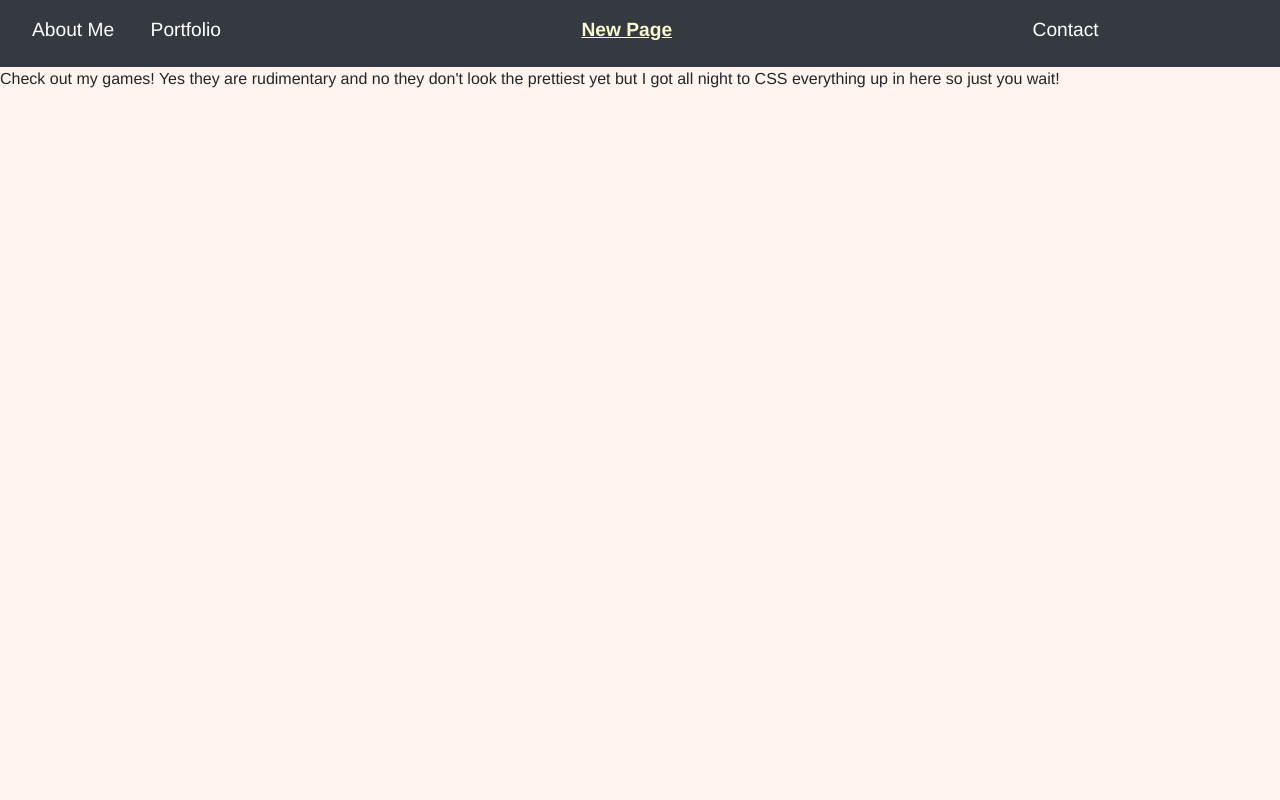
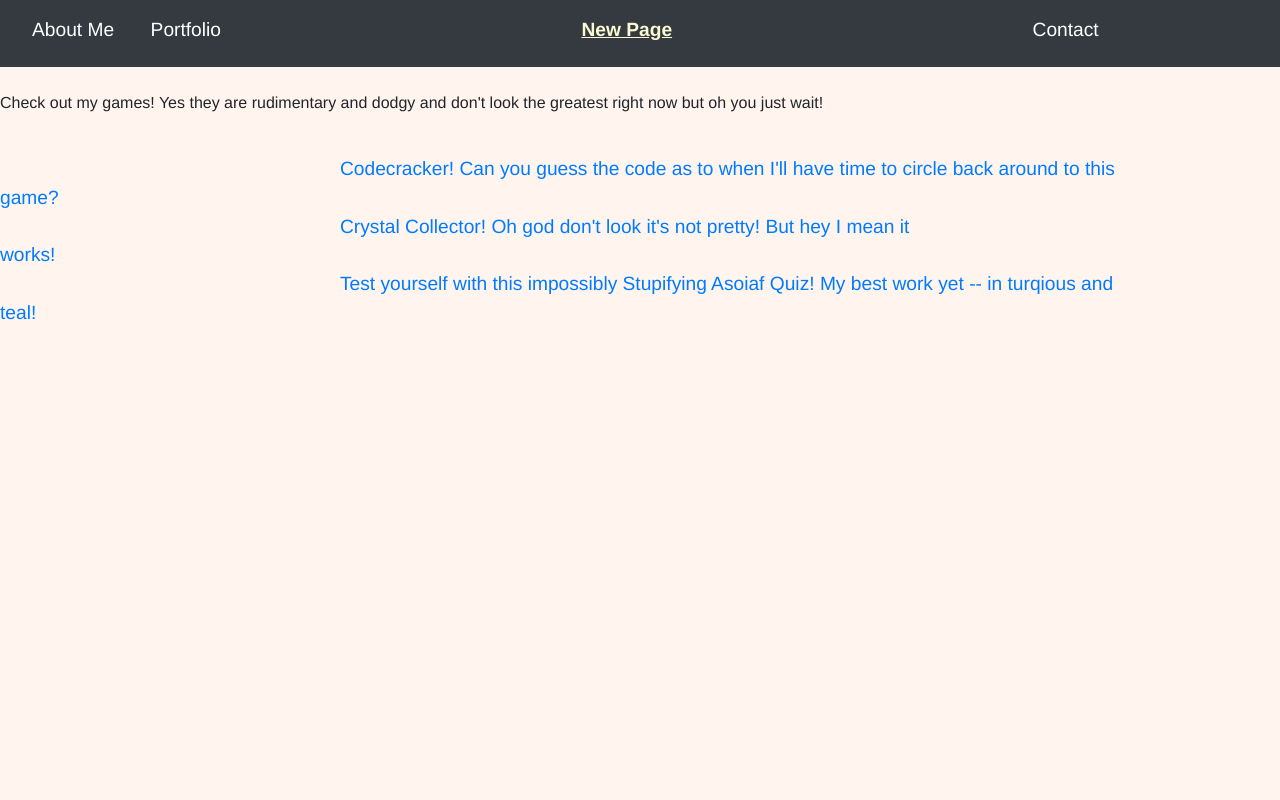
Before and after one commit to folcikj33/myPortfolio, a plain HTML site: page myportfolio.html in a window 1280 px wide. Shown: the top 800 px of the page. Drawn offline with nearby package versions, Linux system fonts and the light colour scheme.

Commit message:
once again

```diff
--- a/myportfolio.html
+++ b/myportfolio.html
@@ -26,11 +26,14 @@
             </a>
         </nav>
 
-		<header class="visor" id="visor">
-            <p>Check out my games! Yes they are rudimentary and no they don't look the prettiest yet but I got all night to CSS everything up in here so just you wait!</p>
-			<div id="codecracker"></div>
-            <div id="crystalcollector"></div>
-            <div id="timedtrivia"></div>
+		<header class="visor" id="visor"><br>
+			<p>Check out my games! Yes they are rudimentary and dodgy and don't look the greatest right now but oh you just wait!</p>
+			<br>
+			<a href="https://folcikj33.github.io/CodeCracker/">Codecracker! Can you guess the code as to when I'll have time to circle back around to this game?</a>
+				<br>
+			<a href="https://folcikj33.github.io/unit-4-game/">Crystal Collector! Oh god don't look it's not pretty! But hey I mean it works!</a>
+			<br>
+            <a href="https://folcikj33.github.io/trivia-game/">Test yourself with this impossibly Stupifying Asoiaf Quiz! My best work yet -- in turqious and teal!</a>
 
 			</div>
 		</header>
```
Also changed, not shown: aboutme.html (+6 -1 lines), index.html (+1 -1 lines).
